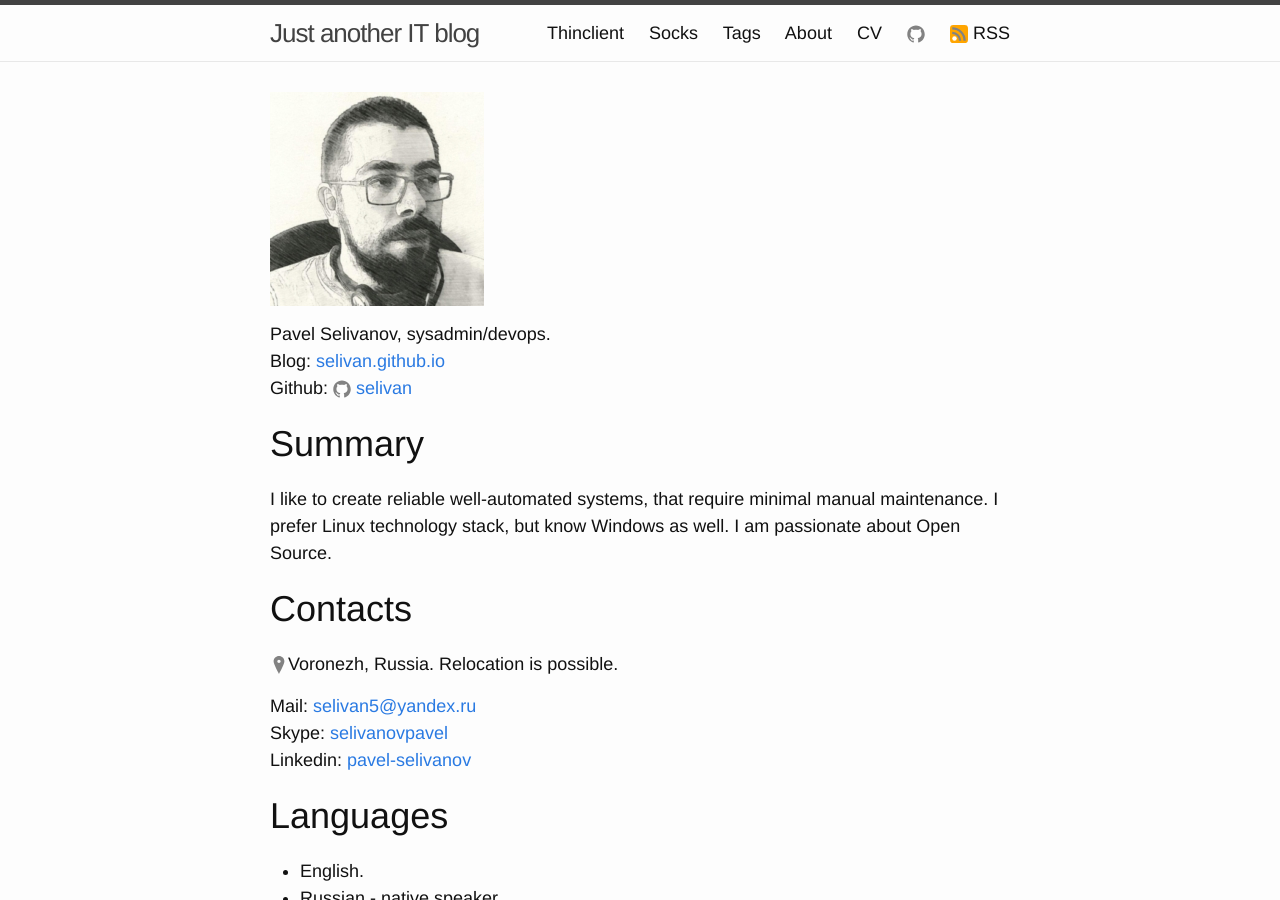
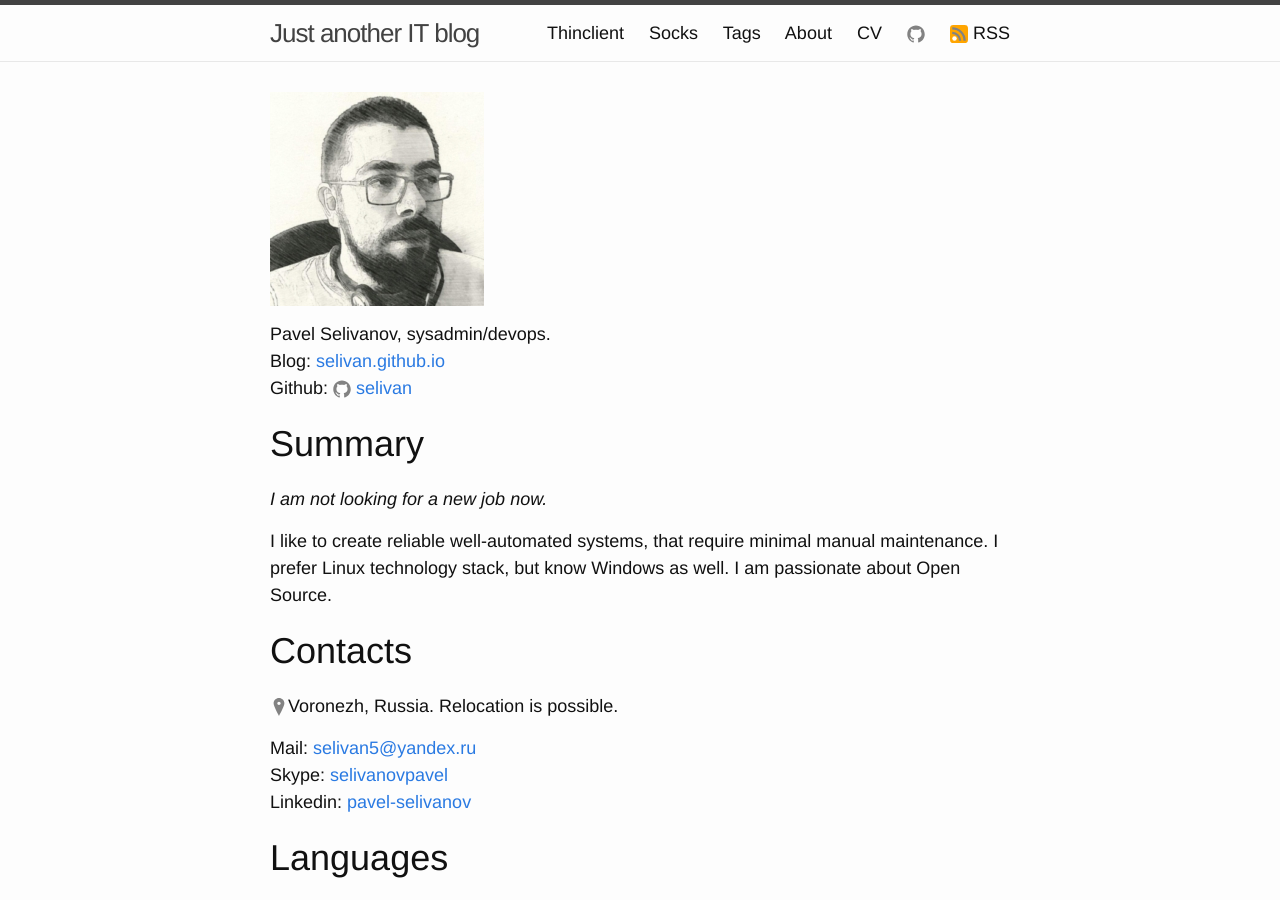
Before and after one commit to selivan/selivan.github.io, a Jekyll site: the page built from cv/index.md, in a window 1280 px wide and 900 px high. Built offline with Jekyll 4.4.1, drawn with Linux system fonts in a browser that asks for light colours.

Commit message:
Update index.md

```diff
--- a/cv/index.md
+++ b/cv/index.md
@@ -13,6 +13,8 @@ Blog: [selivan.github.io](https://selivan.github.io)\\
 Github: <a href="https://github.com/{{ include.username }}"><span class="icon icon--github">{% include icon-github.svg %}</span>selivan</a>
 
 # Summary
+
+*I am not looking for a new job now.*
 
 I like to create reliable well-automated systems, that require minimal manual maintenance. I prefer Linux technology stack, but know Windows as well. I am passionate about Open Source.
 
```
